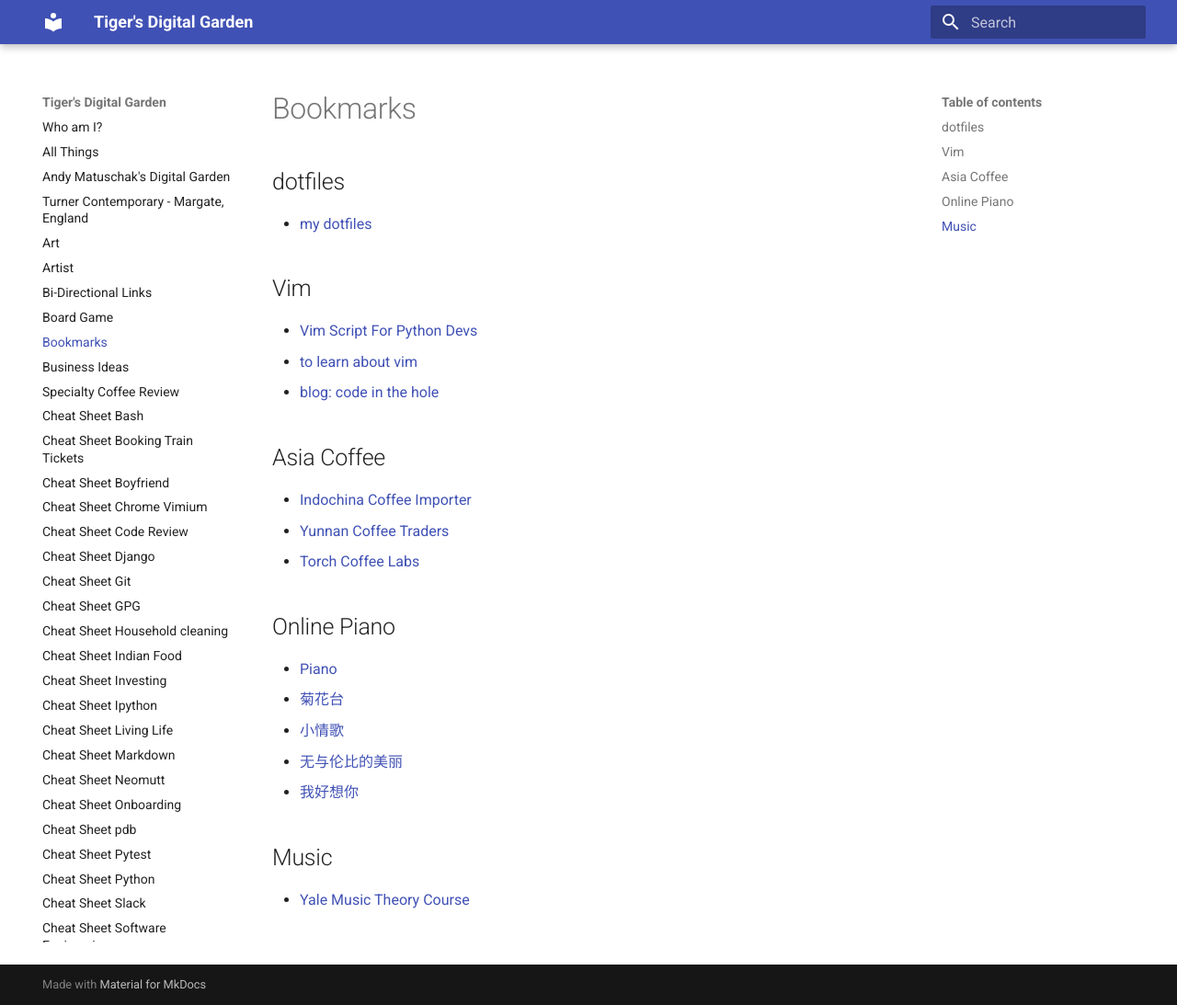
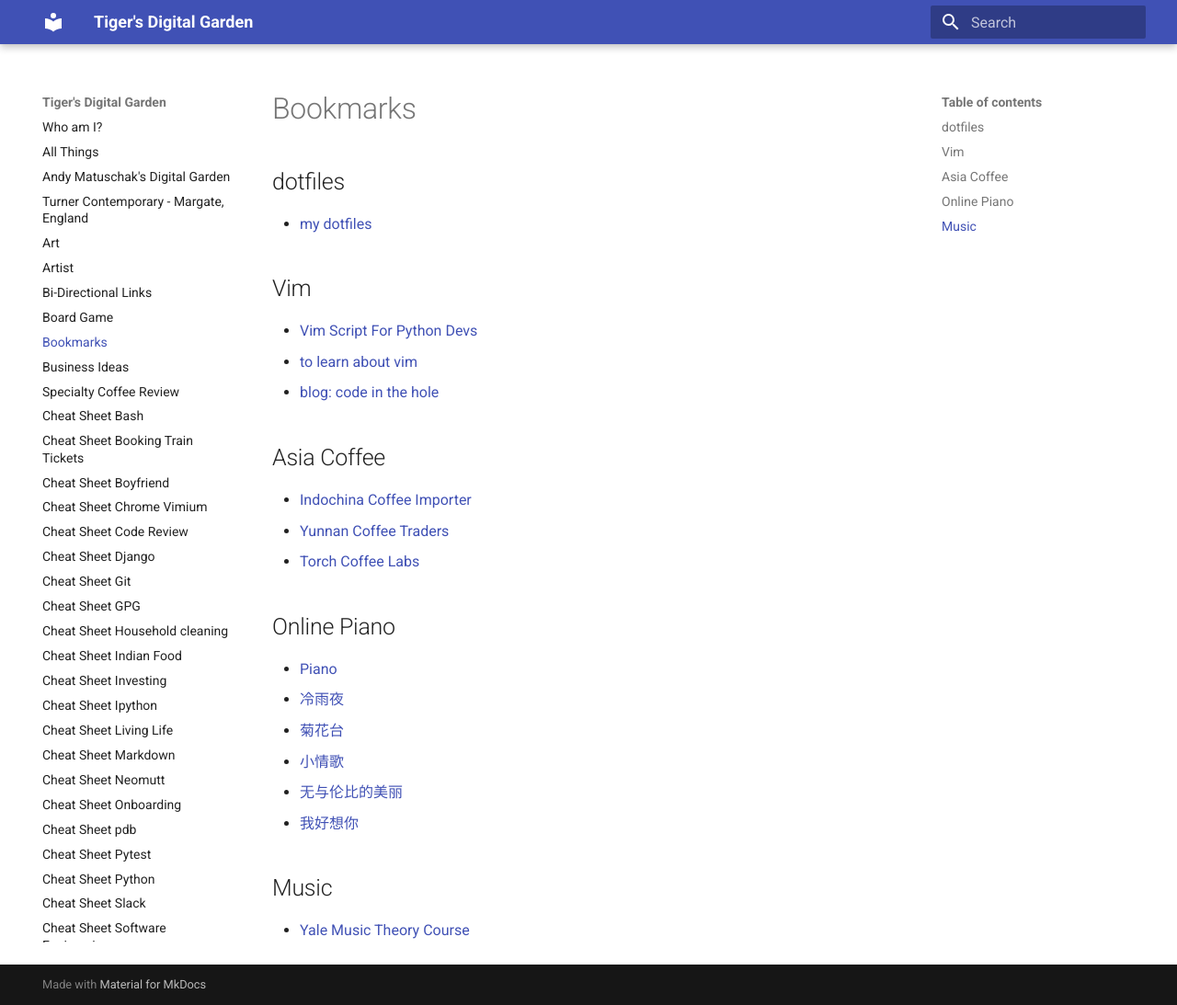
Before and after one commit to ynotstartups/notes, an MkDocs documentation site: the page built from notes/bookmarks.md, in a window 1280 px wide and 1093 px high. Shown: the whole window at 92% size. Built offline with MkDocs 1.6.1 and Material for MkDocs 9.7.7, drawn with Linux system fonts in a browser that asks for light colours.

Commit message:
add 冷雨夜

```diff
--- a/notes/bookmarks.md
+++ b/notes/bookmarks.md
@@ -19,6 +19,7 @@
 ## Online Piano
 
 - [Piano](https://www.apronus.com/music/flashpiano.htm)
+- [冷雨夜](http://www.echangwang.com/pic/06/6357.html)
 - [菊花台](https://puduoduo123.com/25287.html)
 - [小情歌](http://www.jianpuw.com/htm/ii/288990.htm)
 - [无与伦比的美丽](https://jianpu.chazidian.com/jp_337850/)
```
